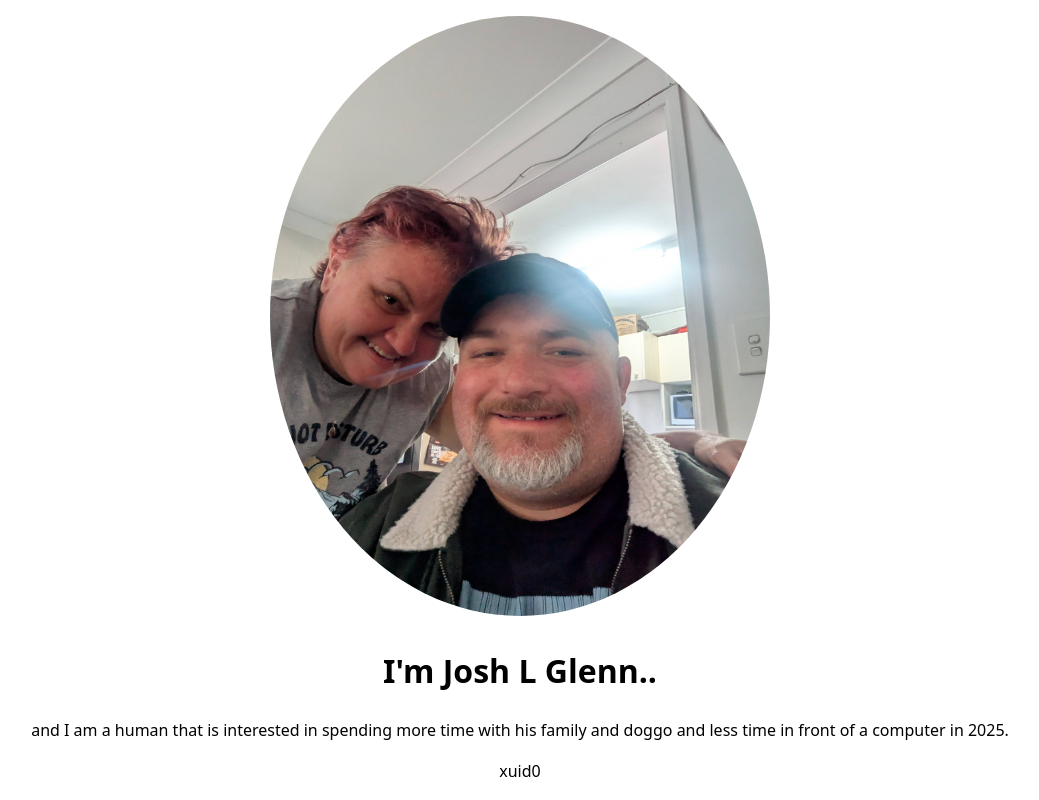
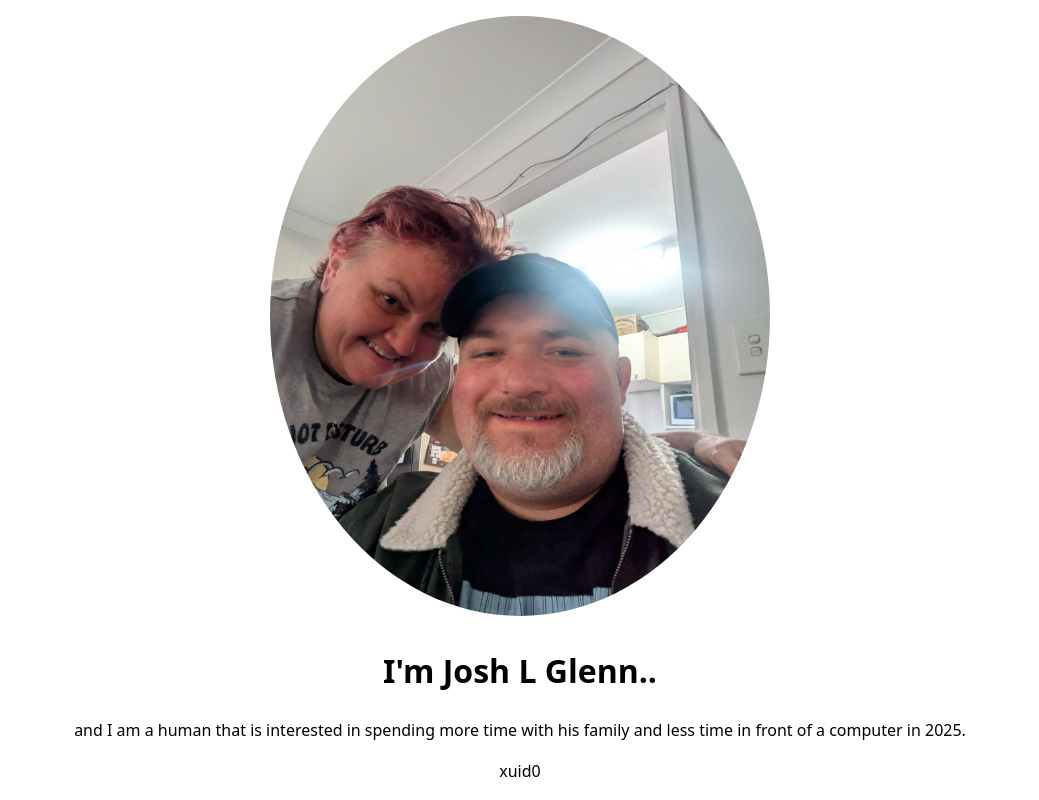
Before and after one commit to 0xca8465/xuid0.me, a plain HTML site: page index.html in a window 1280 px wide. Shown: the top 800 px of the page, without its empty margins (120-1159 px from the left). Drawn offline with Linux system fonts and the light colour scheme.

Commit message:
Update index.html

```diff
--- a/index.html
+++ b/index.html
@@ -38,7 +38,7 @@
     </h1>
 
     <p class="p-note">
-      and I am a human that is interested in spending more time with his family and doggo and less time in front of a computer in 2025.
+      and I am a human that is interested in spending more time with his family and less time in front of a computer in 2025.
     </p>
     <p class="p-nickname">xuid0 </p> is my alias on most socials.
     <ul>
```
